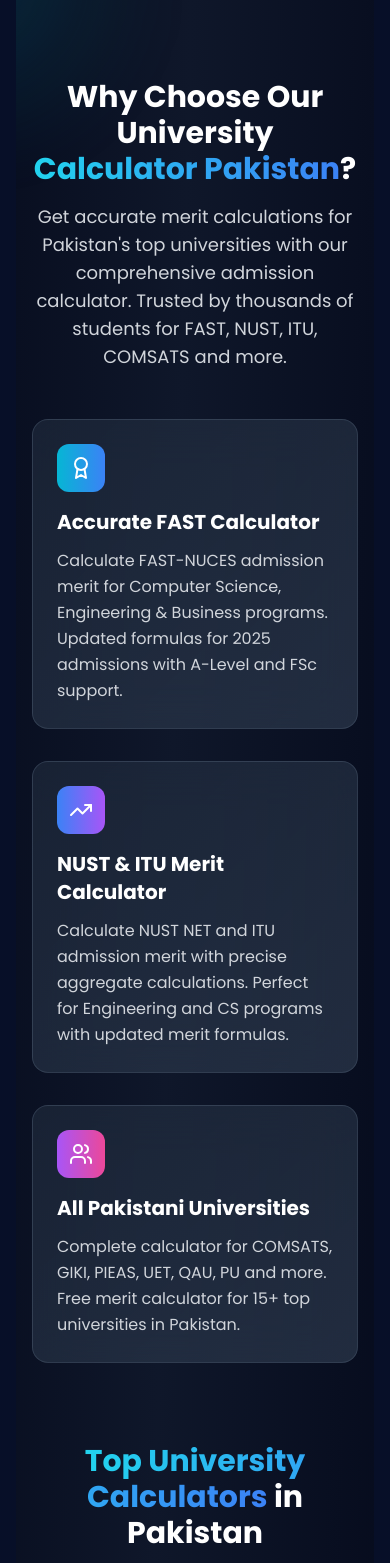
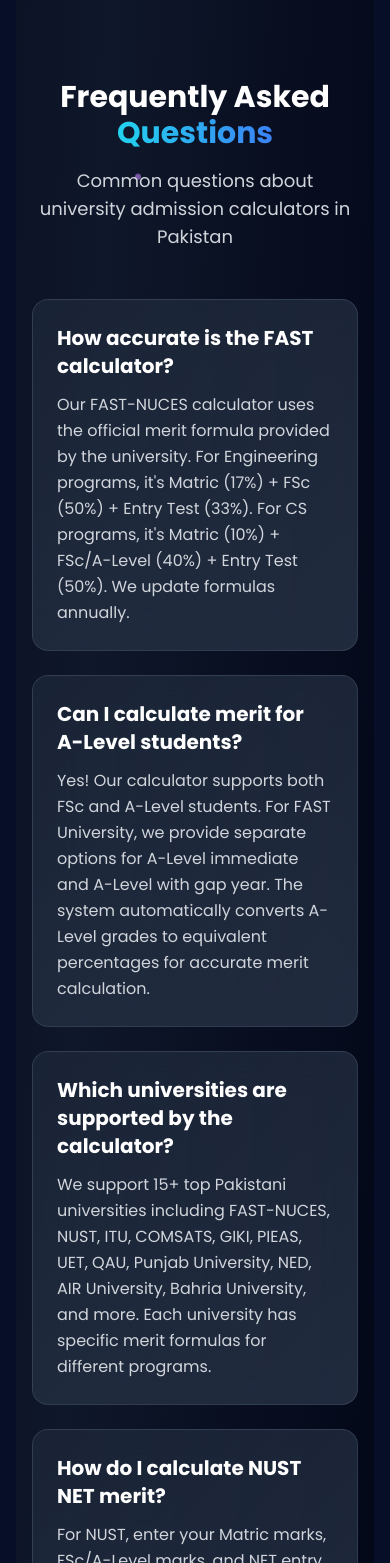
Before and after one commit to emadadnan000/unicalc, a React (Vite) app: page / in a window 390 px wide. Shown: the part 7557-9120 px from the top of the page. Built offline with nearby package versions, Linux system fonts and the light colour scheme.

Commit message:
Remove redundant 'Top University Calculators' section from homepage - clean up UI for better user experience

```diff
--- a/src/components/pages/HomePage.tsx
+++ b/src/components/pages/HomePage.tsx
@@ -535,155 +535,9 @@
             </>
           )}
 
-          {/* SEO Benefits Section */}
-          <div className="mt-20 mb-16">
-            <div className="text-center mb-12">
-              <h2 className="text-3xl sm:text-4xl font-bold mb-4">
-                Why Choose Our University <span className="bg-gradient-to-r from-cyan-400 to-blue-500 bg-clip-text text-transparent">Calculator Pakistan</span>?
-              </h2>
-              <p className="text-lg text-gray-300 max-w-4xl mx-auto">
-                Get accurate merit calculations for Pakistan's top universities with our comprehensive admission calculator.
-                Trusted by thousands of students for FAST, NUST, ITU, COMSATS and more.
-              </p>
-            </div>
 
-            <div className="grid grid-cols-1 md:grid-cols-2 lg:grid-cols-3 gap-8 mb-16">
-              {/* Feature 1 */}
-              <div className="bg-gradient-to-br from-slate-800/70 to-slate-700/60 backdrop-blur-xl border border-slate-600/50 rounded-2xl p-6 hover:border-cyan-500/30 transition-all duration-300">
-                <div className="w-12 h-12 bg-gradient-to-r from-cyan-500 to-blue-500 rounded-xl flex items-center justify-center mb-4">
-                  <Award className="w-6 h-6 text-white" />
-                </div>
-                <h3 className="text-xl font-bold mb-3 text-white">Accurate FAST Calculator</h3>
-                <p className="text-gray-300 leading-relaxed">
-                  Calculate FAST-NUCES admission merit for Computer Science, Engineering & Business programs.
-                  Updated formulas for 2025 admissions with A-Level and FSc support.
-                </p>
-              </div>
 
-              {/* Feature 2 */}
-              <div className="bg-gradient-to-br from-slate-800/70 to-slate-700/60 backdrop-blur-xl border border-slate-600/50 rounded-2xl p-6 hover:border-cyan-500/30 transition-all duration-300">
-                <div className="w-12 h-12 bg-gradient-to-r from-blue-500 to-purple-500 rounded-xl flex items-center justify-center mb-4">
-                  <TrendingUp className="w-6 h-6 text-white" />
-                </div>
-                <h3 className="text-xl font-bold mb-3 text-white">NUST & ITU Merit Calculator</h3>
-                <p className="text-gray-300 leading-relaxed">
-                  Calculate NUST NET and ITU admission merit with precise aggregate calculations.
-                  Perfect for Engineering and CS programs with updated merit formulas.
-                </p>
-              </div>
 
-              {/* Feature 3 */}
-              <div className="bg-gradient-to-br from-slate-800/70 to-slate-700/60 backdrop-blur-xl border border-slate-600/50 rounded-2xl p-6 hover:border-cyan-500/30 transition-all duration-300">
-                <div className="w-12 h-12 bg-gradient-to-r from-purple-500 to-pink-500 rounded-xl flex items-center justify-center mb-4">
-                  <Users className="w-6 h-6 text-white" />
-                </div>
-                <h3 className="text-xl font-bold mb-3 text-white">All Pakistani Universities</h3>
-                <p className="text-gray-300 leading-relaxed">
-                  Complete calculator for COMSATS, GIKI, PIEAS, UET, QAU, PU and more.
-                  Free merit calculator for 15+ top universities in Pakistan.
-                </p>
-              </div>
-            </div>
-          </div>
-
-          {/* University Specific SEO Content */}
-          <div className="mt-20 mb-16">
-            <div className="text-center mb-12">
-              <h2 className="text-3xl sm:text-4xl font-bold mb-4">
-                <span className="bg-gradient-to-r from-cyan-400 to-blue-500 bg-clip-text text-transparent">Top University Calculators</span> in Pakistan
-              </h2>
-              <p className="text-lg text-gray-300 max-w-4xl mx-auto">
-                Calculate admission merit for Pakistan's most prestigious universities. Get accurate aggregate calculations
-                for Computer Science, Engineering, and other programs.
-              </p>
-            </div>
-
-            <div className="grid grid-cols-1 md:grid-cols-2 gap-8 mb-16">
-              {/* FAST University */}
-              <div className="bg-gradient-to-br from-slate-800/70 to-slate-700/60 backdrop-blur-xl border border-slate-600/50 rounded-2xl p-8 hover:border-cyan-500/30 transition-all duration-300">
-                <h3 className="text-2xl font-bold mb-4 text-cyan-400">FAST-NUCES Calculator 2025</h3>
-                <p className="text-gray-300 mb-4 leading-relaxed">
-                  Calculate FAST University admission merit for Computer Science, Software Engineering, and Electrical Engineering programs.
-                  Our FAST calculator includes updated formulas for both A-Level and FSc students with accurate aggregate predictions.
-                </p>
-                <ul className="text-gray-300 space-y-2 mb-6">
-                  <li>• CS Program: Matric (10%) + FSc/A-Level (40%) + Entry Test (50%)</li>
-                  <li>• Engineering: Matric (17%) + FSc (50%) + Entry Test (33%)</li>
-                  <li>• Business Programs: Different merit calculation formulas</li>
-                  <li>• A-Level support with equivalent grade conversion</li>
-                </ul>
-                <button
-                  onClick={() => window.location.href = '/calculator/fast'}
-                  className="bg-gradient-to-r from-cyan-600 to-blue-600 hover:from-cyan-500 hover:to-blue-500 text-white font-semibold py-3 px-6 rounded-xl transition-all duration-300"
-                >
-                  FAST Calculator →
-                </button>
-              </div>
-
-              {/* NUST University */}
-              <div className="bg-gradient-to-br from-slate-800/70 to-slate-700/60 backdrop-blur-xl border border-slate-600/50 rounded-2xl p-8 hover:border-cyan-500/30 transition-all duration-300">
-                <h3 className="text-2xl font-bold mb-4 text-blue-400">NUST Merit Calculator 2025</h3>
-                <p className="text-gray-300 mb-4 leading-relaxed">
-                  Calculate NUST admission merit for Engineering and Computing programs using NET entry test scores.
-                  Our NUST calculator provides accurate aggregate calculations for all NUST campuses and programs.
-                </p>
-                <ul className="text-gray-300 space-y-2 mb-6">
-                  <li>• Engineering Programs: Comprehensive merit calculation</li>
-                  <li>• Computer Science: SEECS campus calculator</li>
-                  <li>• NET Score Integration: Accurate test score weighting</li>
-                  <li>• Multiple campus support across Pakistan</li>
-                </ul>
-                <button
-                  onClick={() => window.location.href = '/calculator/nust'}
-                  className="bg-gradient-to-r from-blue-600 to-purple-600 hover:from-blue-500 hover:to-purple-500 text-white font-semibold py-3 px-6 rounded-xl transition-all duration-300"
-                >
-                  NUST Calculator →
-                </button>
-              </div>
-
-              {/* ITU University */}
-              <div className="bg-gradient-to-br from-slate-800/70 to-slate-700/60 backdrop-blur-xl border border-slate-600/50 rounded-2xl p-8 hover:border-cyan-500/30 transition-all duration-300">
-                <h3 className="text-2xl font-bold mb-4 text-green-400">ITU Calculator Pakistan</h3>
-                <p className="text-gray-300 mb-4 leading-relaxed">
-                  Calculate ITU (Information Technology University) admission merit for Computer Science and IT programs.
-                  Updated ITU calculator with new merit formula: Matric (15%) + FSc (35%) + Entry Test (50%).
-                </p>
-                <ul className="text-gray-300 space-y-2 mb-6">
-                  <li>• Computer Science Programs: Lahore & other campuses</li>
-                  <li>• Data Science: Specialized program calculator</li>
-                  <li>• Updated 2025 Merit Formula: 15-35-50 weightage</li>
-                  <li>• Free ITU aggregate calculation</li>
-                </ul>
-                <button
-                  onClick={() => window.location.href = '/calculator/itu'}
-                  className="bg-gradient-to-r from-green-600 to-teal-600 hover:from-green-500 hover:to-teal-500 text-white font-semibold py-3 px-6 rounded-xl transition-all duration-300"
-                >
-                  ITU Calculator →
-                </button>
-              </div>
-
-              {/* COMSATS University */}
-              <div className="bg-gradient-to-br from-slate-800/70 to-slate-700/60 backdrop-blur-xl border border-slate-600/50 rounded-2xl p-8 hover:border-cyan-500/30 transition-all duration-300">
-                <h3 className="text-2xl font-bold mb-4 text-purple-400">COMSATS Merit Calculator</h3>
-                <p className="text-gray-300 mb-4 leading-relaxed">
-                  Calculate COMSATS University Islamabad (CUI) admission merit for CS, Engineering, and other programs.
-                  Free COMSATS calculator for all campuses including Islamabad, Lahore, Karachi, and more.
-                </p>
-                <ul className="text-gray-300 space-y-2 mb-6">
-                  <li>• All COMSATS Campuses: Islamabad, Lahore, Karachi</li>
-                  <li>• CS & Engineering: Complete merit calculation</li>
-                  <li>• Business Programs: Separate calculator available</li>
-                  <li>• CUI Entry Test: Integrated score calculation</li>
-                </ul>
-                <button
-                  onClick={() => window.location.href = '/calculator/comsats'}
-                  className="bg-gradient-to-r from-purple-600 to-pink-600 hover:from-purple-500 hover:to-pink-500 text-white font-semibold py-3 px-6 rounded-xl transition-all duration-300"
-                >
-                  COMSATS Calculator →
-                </button>
-              </div>
-            </div>
-          </div>
 
           {/* FAQ Section for SEO */}
           <div className="mt-20 mb-16">
```
